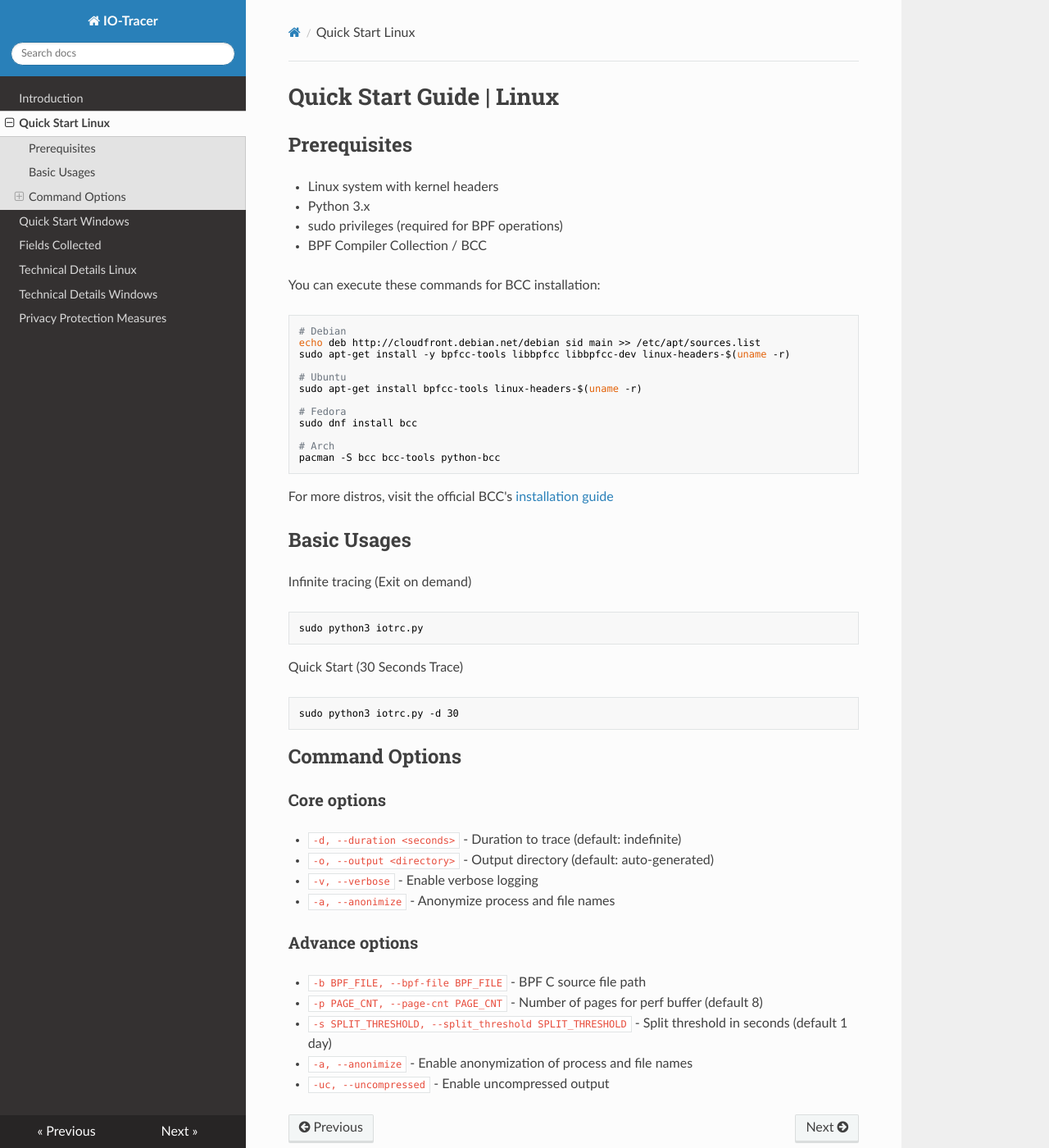
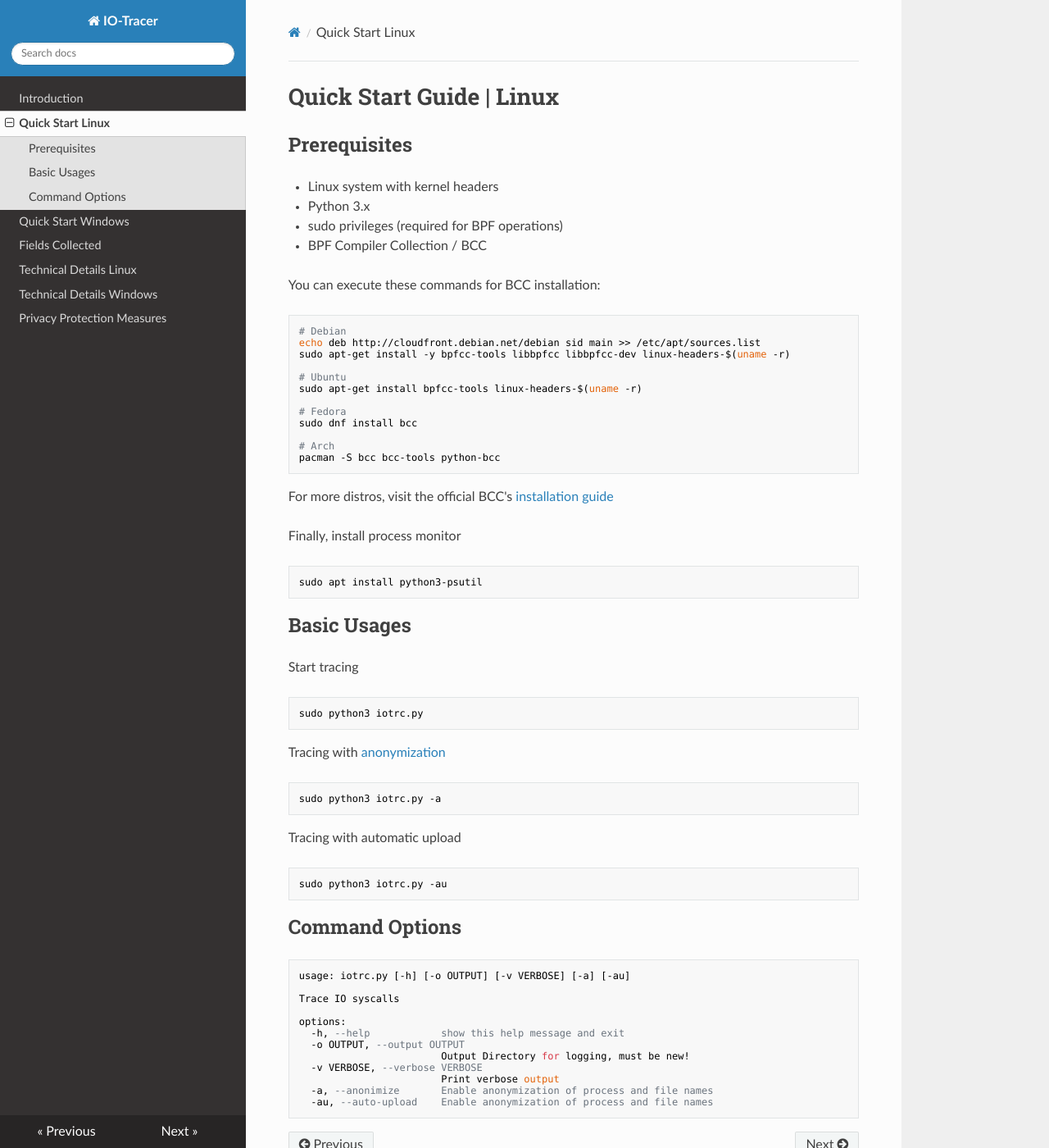
Before and after one commit to cacheMon/iotracerdocs, an MkDocs documentation site: the page built from docs/startlinux.md, in a window 1280 px wide and 1400 px high. Shown: the whole window at 82% size. Built offline with MkDocs 1.6.1, drawn with Linux system fonts in a browser that asks for light colours; nearby versions of some CDN libraries.

Commit message:
update Linux quick start guide to clarify usage instructions and add process monitor installation

````diff
--- a/docs/startlinux.md
+++ b/docs/startlinux.md
@@ -24,28 +24,41 @@ pacman -S bcc bcc-tools python-bcc
 
 For more distros, visit the official BCC's [installation guide](https://github.com/iovisor/bcc/blob/master/INSTALL.md)
 
+Finally, install process monitor
+```
+sudo apt install python3-psutil
+```
+
 ## Basic Usages
 
-Infinite tracing (Exit on demand)
+Start tracing
 ```bash
 sudo python3 iotrc.py
 ```
 
-Quick Start (30 Seconds Trace)
+Tracing with [anonymization](./privacy.md)
 ```bash
-sudo python3 iotrc.py -d 30
+sudo python3 iotrc.py -a
 ```
 
+Tracing with automatic upload
+```bash
+sudo python3 iotrc.py -au
+```
+
+
 ## Command Options
-### Core options
-- `-d, --duration <seconds>` - Duration to trace (default: indefinite)
-- `-o, --output <directory>` - Output directory (default: auto-generated)
-- `-v, --verbose` - Enable verbose logging
-- `-a, --anonimize` - Anonymize process and file names
+```
+usage: iotrc.py [-h] [-o OUTPUT] [-v VERBOSE] [-a] [-au]
 
-### Advance options
-- `-b BPF_FILE, --bpf-file BPF_FILE` - BPF C source file path
--  `-p PAGE_CNT, --page-cnt PAGE_CNT` - Number of pages for perf buffer (default 8)
--  `-s SPLIT_THRESHOLD, --split_threshold SPLIT_THRESHOLD` - Split threshold in seconds (default 1 day)
--  `-a, --anonimize` - Enable anonymization of process and file names
-- `-uc, --uncompressed` - Enable uncompressed output
+Trace IO syscalls
+
+options:
+  -h, --help            show this help message and exit
+  -o OUTPUT, --output OUTPUT
+                        Output Directory for logging, must be new!
+  -v VERBOSE, --verbose VERBOSE
+                        Print verbose output
+  -a, --anonimize       Enable anonymization of process and file names
+  -au, --auto-upload    Enable anonymization of process and file names
+```
````
